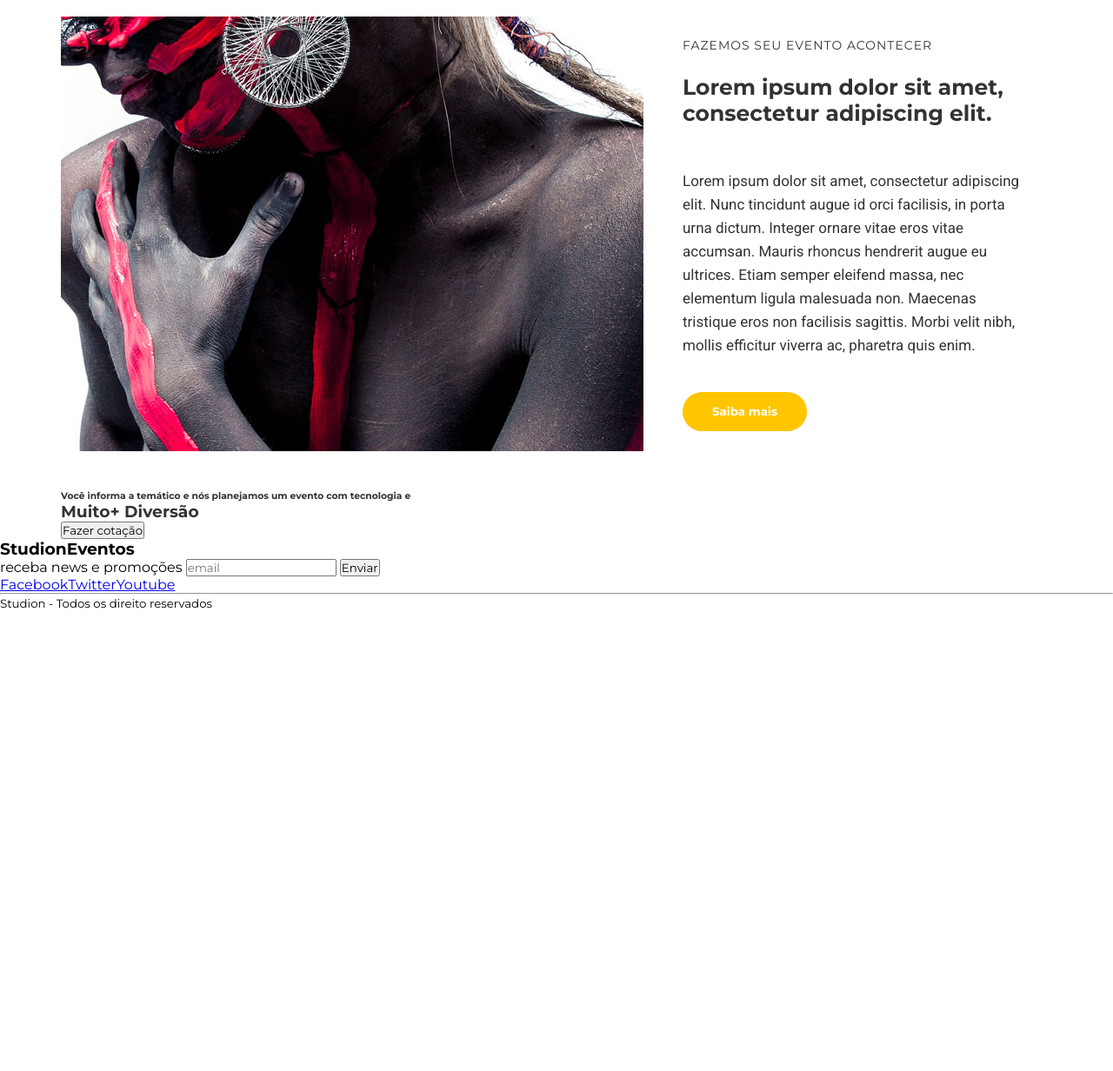
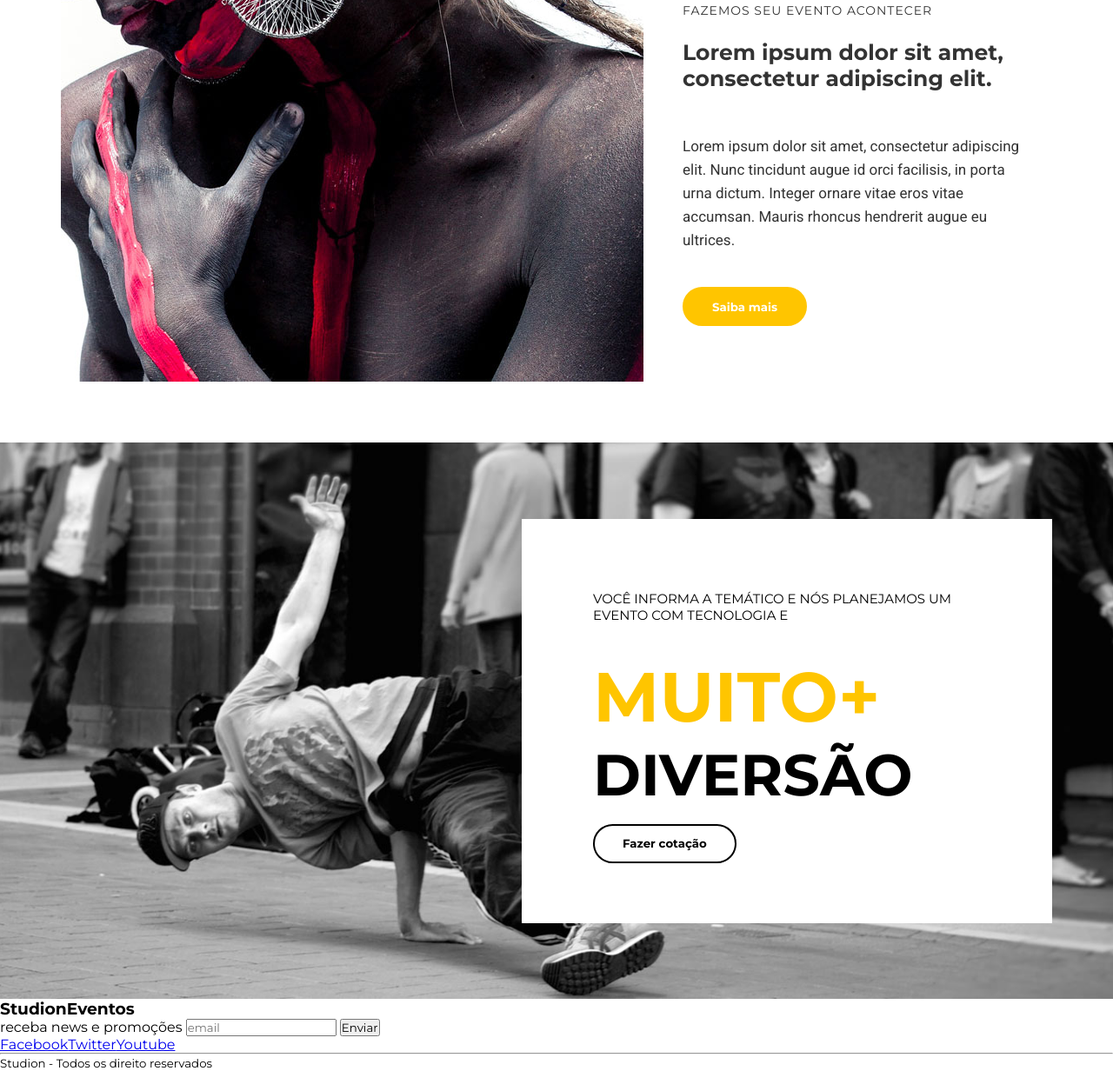
Before and after one commit to hugomonteirosouza/Studion-project, a website: page src/index.html in a window 1280 px wide. Shown: the part 1058-2290 px from the top of the page at 87% size. Before the commit the page ends 1761 px from the top, so only its background shows below. Drawn offline with Linux system fonts and the light colour scheme.

Commit message:
feat(main): implemented style for the quote section on the main page.

```diff
--- a/src/index.html
+++ b/src/index.html
@@ -90,13 +90,17 @@
             <div class="institutional__copy">
                 <h6>Fazemos seu evento acontecer</h6>
                 <h4>Lorem ipsum dolor sit amet, consectetur adipiscing elit.</h4>
-                <p>Lorem ipsum dolor sit amet, consectetur adipiscing elit. Nunc tincidunt augue id orci facilisis, in porta urna dictum. Integer ornare vitae eros vitae accumsan. Mauris rhoncus hendrerit augue eu ultrices. Etiam semper eleifend massa, nec elementum ligula malesuada non. Maecenas tristique eros non facilisis sagittis. Morbi velit nibh, mollis efficitur viverra ac, pharetra quis enim.</p>
+                <p>Lorem ipsum dolor sit amet, consectetur adipiscing elit. Nunc tincidunt augue id orci facilisis, in porta urna dictum. Integer ornare vitae eros vitae accumsan. Mauris rhoncus hendrerit augue eu ultrices.</p>
                 <button class="btn btn--institutional">Saiba mais</button>
             </div>
-            <div>
-                <h6>Você informa a temático e nós planejamos um evento com tecnologia e</h6>
-                <h3><span>Muito+ </span>Diversão</h3>
-                <button>Fazer cotação</button>
+        </section>
+        <section class="quote">
+            <div class="container quote__container">
+                <div class="quote__copy">
+                    <p>Você informa a temático e nós planejamos um evento com tecnologia e</p>
+                    <h3><span class="logo__color">Muito+ </span><small>Diversão</small></h3>
+                    <button class="btn quote__btn">Fazer cotação</button>
+                </div>
             </div>
         </section>
     </main>
--- a/src/style.css
+++ b/src/style.css
@@ -102,7 +102,7 @@ ul {
 
 .slide{
     position: relative; /* sendo o class pai, prende o .slide__copy dentro de .slide que agora tem posição absoluta*/
-    height: calc(100vh - 7.75rem);
+    height: calc(90vh - 7.75rem);
 }
 
 .slide__background-image{
@@ -152,6 +152,7 @@ ul {
     border-color: var(--color-primary);
     background: var(--color-primary);
     color: #fff;
+    box-shadow: 0 1rem 1rem #fff6;
 }
 
 #counter {
@@ -184,6 +185,7 @@ ul {
     grid-template-columns: auto auto;
     gap: 2.8125rem;
     margin-top: 4.375rem;
+    margin-bottom: 4.375rem;
     color: var(--color--copy);
 }
 
@@ -217,4 +219,50 @@ ul {
     border-color: var(--color--copy);
     background: unset;
     color: var(--color--copy);
+    box-shadow: 0 1rem 1rem #0006;
 }
+
+.quote{
+    background-image: url(./images/parallax.jpg);
+    background-size: cover;
+    background-position: center;
+    background-attachment: fixed;
+}
+
+.quote__container{
+    display: grid;
+    align-items: center;
+    justify-items: end;
+    min-height: 80vh;
+
+}
+
+.quote__copy{
+    background-color: #fff;
+    width: 38.125rem;
+    height: 29.0625rem;
+    padding: 5.125rem;
+}
+
+.quote__copy p{
+    font-weight: 400;
+    font-size: 0.9375rem;
+    text-transform: uppercase;
+    margin-bottom:2.25rem;
+}
+
+.quote__copy h3{
+    font-weight: 700;
+    font-size: 5rem;
+    text-transform: uppercase;
+    margin-bottom: 1rem;
+}
+
+.quote__copy small{
+    display: block;
+}
+
+.quote__btn{
+    color: #000;
+    border-color: #000;
+}
```
